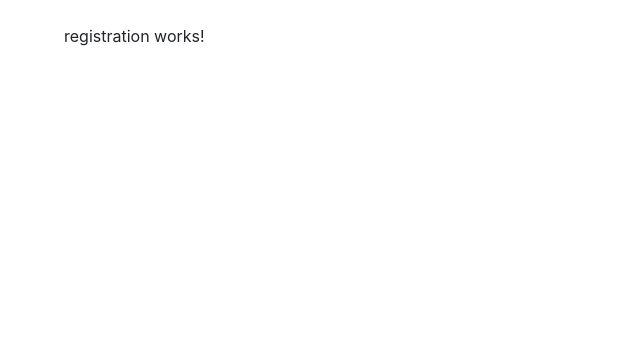
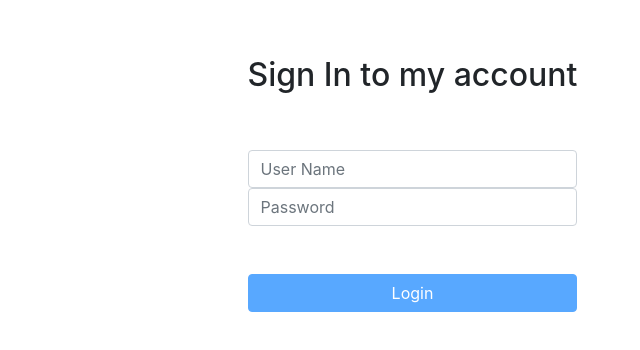
Before and after one commit to amrkh97/my-food-app, an Angular app: page /register in a window 1280 px wide. Shown: the top 350 px of the page, without its empty margins (211-851 px from the left). Built offline with nearby package versions, Linux system fonts and the light colour scheme.

Commit message:
Added all basic functionalities in the app

```diff
--- a/src/app/food-cart/food-cart.component.html
+++ b/src/app/food-cart/food-cart.component.html
@@ -1,6 +1,8 @@
 <button class="btn-lg btn-dark btn-block" data-toggle="modal" data-target="#exampleModal" aria-disabled="true">
         Confirm Order
 </button>
+
+<br><br>
 
 <!-- Modal -->
 <div class="modal fade" id="exampleModal" tabindex="-1" role="dialog" aria-labelledby="exampleModalLabel" aria-hidden="true">
@@ -14,6 +16,7 @@
             </div>
             <div class="modal-body">
                 <p>Total Price is: {{foodTotal}} L.E</p>
+                <p>Your order is confirmed.</p>
             </div>
             <div class="modal-footer">
                 <button type="button" class="btn btn-primary" data-dismiss="modal">Okay</button>
@@ -23,18 +26,24 @@
 </div>
 
 
-<h3 style="padding-top: 10px">Order Details:</h3>
-<div class="card" style="min-width: 400px;" *ngFor='let singleOrder of orderedFood'>
-    <img class="card-img-top img-responsive" [src]="singleOrder.imgPath" alt='{{singleOrder.description}}'>
-    <hr>
-    <div class="card-body ">
-        <div class="row">
-            <div class="col-8">
-                <h5 class="card-title">{{ singleOrder.name }}</h5>
-                <p class="card-text">{{ singleOrder.description }}</p>
-            </div>
-            <div class="col-4">
-                <p style="text-align: end;">Price is: {{singleOrder.price}} L.E</p>
+<div class="container">
+    <div class="row">
+        <div class="col-4">
+            <h3 style="padding-top: 10px">Order Total:</h3>
+            <h4 style="color: green">{{foodTotal}} L.E</h4>
+        </div>
+        <div class="col-6 offset-1">
+            <div class="card" style="min-width: 100px; max-width: 400px;" *ngFor='let singleOrder of orderedFood'>
+                <img class="card-img-top img-responsive" [src]="singleOrder.imgPath" alt='{{singleOrder.description}}'>
+                <hr>
+                <div class="card-body">
+                    <div class="row">
+                        <div class="col-12">
+                            <h5 class="card-title">{{ singleOrder.name }}</h5>
+                            <p class="card-text" style="text-align: center;">Price is: {{singleOrder.price}} L.E</p>
+                        </div>
+                    </div>
+                </div>
             </div>
         </div>
     </div>
--- a/src/app/food-list/food-item/food-item.component.ts
+++ b/src/app/food-list/food-item/food-item.component.ts
@@ -16,7 +16,7 @@ export class FoodItemComponent implements OnInit {
 
   addToCart(foodItem: foodObject){
     this.foodS.addToCart(foodItem);
-    console.log(foodItem.name + " was added to the cart!");
+    alert(foodItem.name + " was added to the cart!");
   }
 
 }
--- a/src/app/login/login.component.ts
+++ b/src/app/login/login.component.ts
@@ -21,7 +21,11 @@ export class LoginComponent implements OnInit {
   }
 
   onSubmit(){
-    if(this.validateUser()){
+    let userName = this.loginForm.form.value.name;
+    let pass = this.loginForm.form.value.password;
+    let repass = this.loginForm.form.value.re_password;
+
+    if(this.userS.validateUser(userName, pass, repass)){
       this.userS.setLogInStatus(true);
       this.router.navigate(['../foodlist'])
     }else{
@@ -30,16 +34,4 @@ export class LoginComponent implements OnInit {
     }
   }
 
-  validateUser(){
-    let userName = this.loginForm.form.value.name;
-    let pass = this.loginForm.form.value.password;
-    let repass = this.loginForm.form.value.re_password;
-
-    if(userName && pass === repass && pass.length >= 8){
-      return true;
-    }else{
-      return false;
-    }
-  }
-
 }
--- a/src/app/registration/registration.component.css
+++ b/src/app/registration/registration.component.css
@@ -0,0 +1,3 @@
+input.ng-invalid.ng-touched {
+    border: 1px solid red;
+}
--- a/src/app/registration/registration.component.html
+++ b/src/app/registration/registration.component.html
@@ -1 +1,21 @@
-<p>registration works!</p>
+<div class="container offset-3 rounded p-3 my-3 bg-white text-black">
+    <div class="row justify-content-center">
+        <br>
+        <div class="col-12">
+            <div class="row">
+                <form (ngSubmit)="onSubmit()" #loginForm="ngForm" class="form-group">
+
+                    <h2 class="form-title">Sign In to my account</h2>
+                    <br><br>
+                    <div>
+                        <input type="text" class="form-control" name="name" placeholder="User Name" ngModel required>
+                        <input type="password" class="form-control" name="password" placeholder="Password" ngModel required>
+                        <br><br>
+                        <button type="submit" class="col text-center btn btn-primary" [disabled]="!loginForm.valid">Login</button>
+                    </div>
+
+                </form>
+            </div>
+        </div>
+    </div>
+</div>
--- a/src/app/registration/registration.component.ts
+++ b/src/app/registration/registration.component.ts
@@ -1,4 +1,7 @@
-import { Component, OnInit } from '@angular/core';
+import { Component, OnInit, ViewChild } from '@angular/core';
+import { NgForm } from '@angular/forms';
+import { Router } from '@angular/router';
+import { UserService } from '../services/user.service';
 
 @Component({
   selector: 'app-registration',
@@ -6,10 +9,22 @@ import { Component, OnInit } from '@angular/core';
   styleUrls: ['./registration.component.css']
 })
 export class RegistrationComponent implements OnInit {
+  @ViewChild('loginForm', { static: false }) loginForm: NgForm;
 
-  constructor() { }
+  constructor(private userS:UserService, private router:Router) { }
 
   ngOnInit(): void {
   }
 
+  onSubmit(){
+    let userName = this.loginForm.form.value.name;
+    let pass = this.loginForm.form.value.password;
+
+    this.userS.validateUser(userName, pass);
+    this.userS.setLogInStatus(true);
+
+    alert("Welcome "+ userName + "!");
+
+    this.router.navigate(['../foodlist']);
+  }
 }
--- a/src/app/services/user.service.ts
+++ b/src/app/services/user.service.ts
@@ -7,7 +7,7 @@ import { userObject } from '../models/user.model';
 })
 export class UserService {
   isLogged: boolean = false;
-  currentUser: userObject;
+  currentUser: userObject = new userObject("","");
   constructor() { }
 
   getLogInStatus(){
@@ -23,8 +23,11 @@ export class UserService {
   }
 
   setUserData(name:string, pass:string){
+    console.log(this.currentUser);
+    console.log("--------------");
     this.currentUser.name = name;
     this.currentUser.password = pass;
+    console.log(this.currentUser);
     return this.currentUser;
   }
 
@@ -32,4 +35,22 @@ export class UserService {
     return this.currentUser;
   }
 
+  validateUser(userName:string, pass:string, repass?:string){
+
+    if(!repass){
+      repass = pass;
+    }
+    console.log("Inside user services!");
+    console.log("userName:"+userName);
+    console.log("pass"+pass);
+    console.log("repass"+repass);
+
+    if(userName && pass === repass && pass.length >= 8){
+      this.setUserData(userName, pass);
+      return true;
+    }else{
+      return false;
+    }
+  }
+
 }
```
